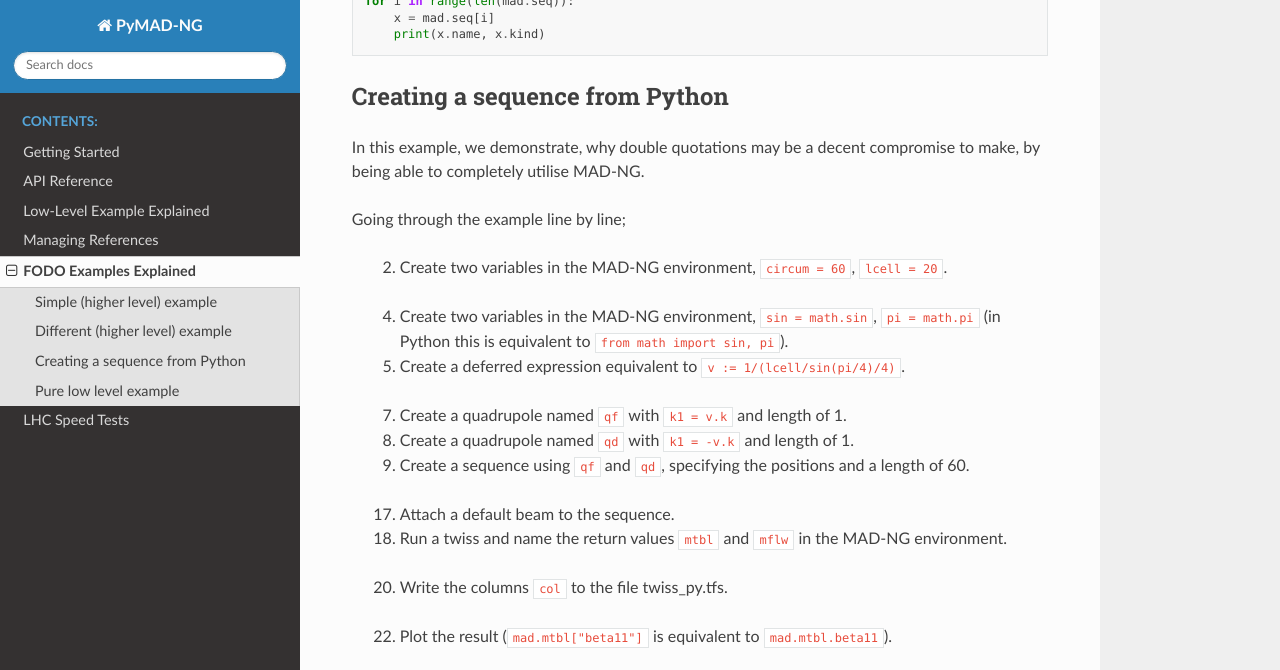
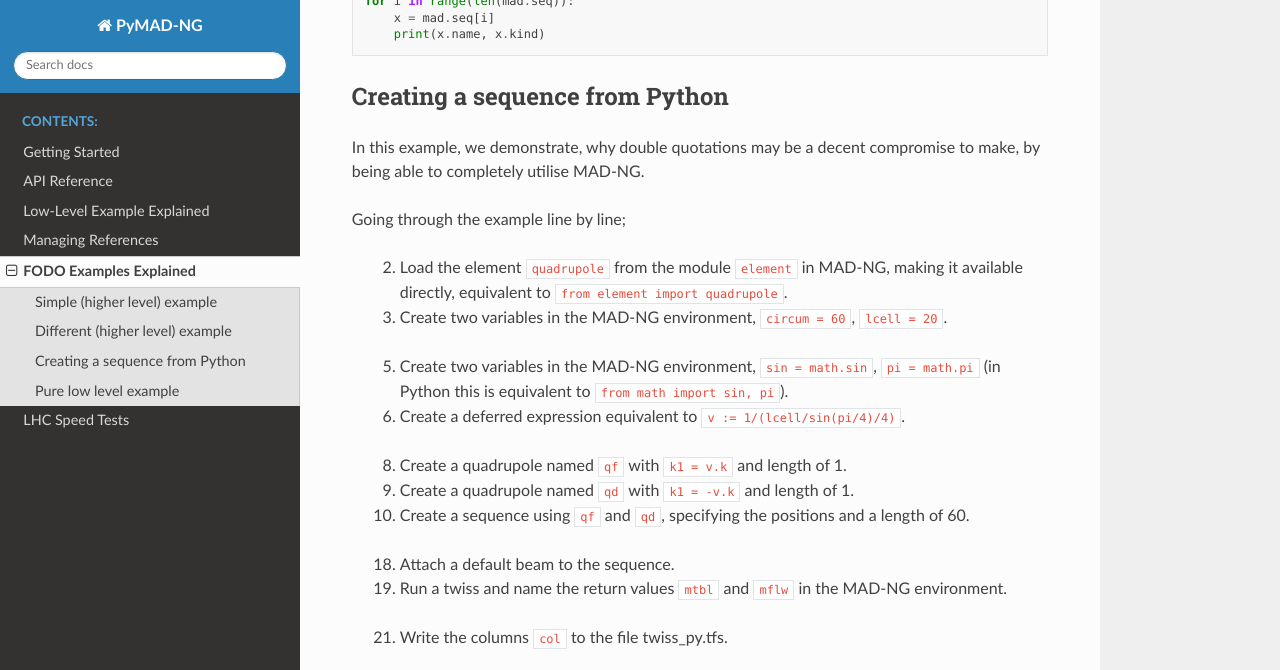
Before and after one commit to MethodicalAcceleratorDesign/MAD-NG.py, a Sphinx documentation site: the page built from docs/source/ex-fodo.rst, in a window 1280 px wide and 900 px high, scrolled down 1533 px, cut to the strip 0-670 px from the top of the window. Built offline with Sphinx 7.4.7 and the Read the Docs theme 2.0.0, drawn with Linux system fonts in a browser that asks for light colours; the version number is read from the project's files by our own code.

Commit message:
update line by line documentation

```diff
--- a/docs/source/ex-fodo.rst
+++ b/docs/source/ex-fodo.rst
@@ -59,21 +59,22 @@ In this example, we demonstrate, why double quotations may be a decent compromis
 
 Going through the example line by line;
 
-    2. Create two variables in the MAD-NG environment, ``circum = 60``, ``lcell = 20``.
+    2. Load the element ``quadrupole`` from the module ``element`` in MAD-NG, making it available directly, equivalent to ``from element import quadrupole``.
+    3. Create two variables in the MAD-NG environment, ``circum = 60``, ``lcell = 20``.
 
-    4. Create two variables in the MAD-NG environment, ``sin = math.sin``, ``pi = math.pi`` (in Python this is equivalent to ``from math import sin, pi``).
-    5. Create a deferred expression equivalent to ``v := 1/(lcell/sin(pi/4)/4)``.
+    5. Create two variables in the MAD-NG environment, ``sin = math.sin``, ``pi = math.pi`` (in Python this is equivalent to ``from math import sin, pi``).
+    6. Create a deferred expression equivalent to ``v := 1/(lcell/sin(pi/4)/4)``.
 
-    7. Create a quadrupole named ``qf`` with ``k1 = v.k`` and length of 1.
-    8. Create a quadrupole named ``qd`` with ``k1 = -v.k`` and length of 1.
-    9. Create a sequence using ``qf`` and ``qd``, specifying the positions and a length of 60.
+    8. Create a quadrupole named ``qf`` with ``k1 = v.k`` and length of 1.
+    9. Create a quadrupole named ``qd`` with ``k1 = -v.k`` and length of 1.
+    10. Create a sequence using ``qf`` and ``qd``, specifying the positions and a length of 60.
 
-    17. Attach a default beam to the sequence.
-    18. Run a twiss and name the return values ``mtbl`` and ``mflw`` in the MAD-NG environment.
+    18. Attach a default beam to the sequence.
+    19. Run a twiss and name the return values ``mtbl`` and ``mflw`` in the MAD-NG environment.
 
-    20. Write the columns ``col`` to the file twiss_py.tfs.
+    21. Write the columns ``col`` to the file twiss_py.tfs.
 
-    22. Plot the result (``mad.mtbl["beta11"]`` is equivalent to ``mad.mtbl.beta11``).
+    23. Plot the result (``mad.mtbl["beta11"]`` is equivalent to ``mad.mtbl.beta11``).
 
 .. literalinclude:: ../../examples/ex-fodo/ex-fodos.py
     :lines: 27-53
```
